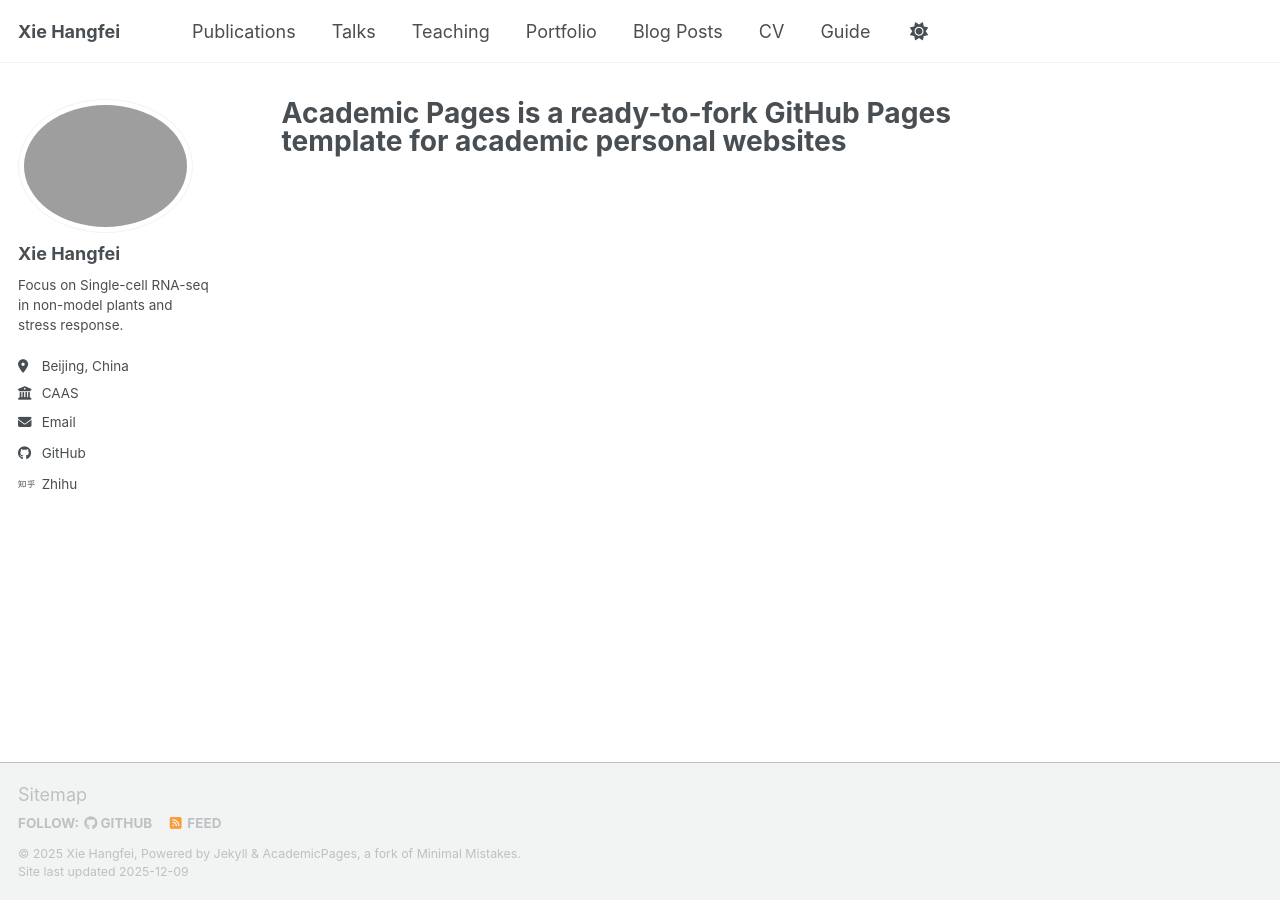
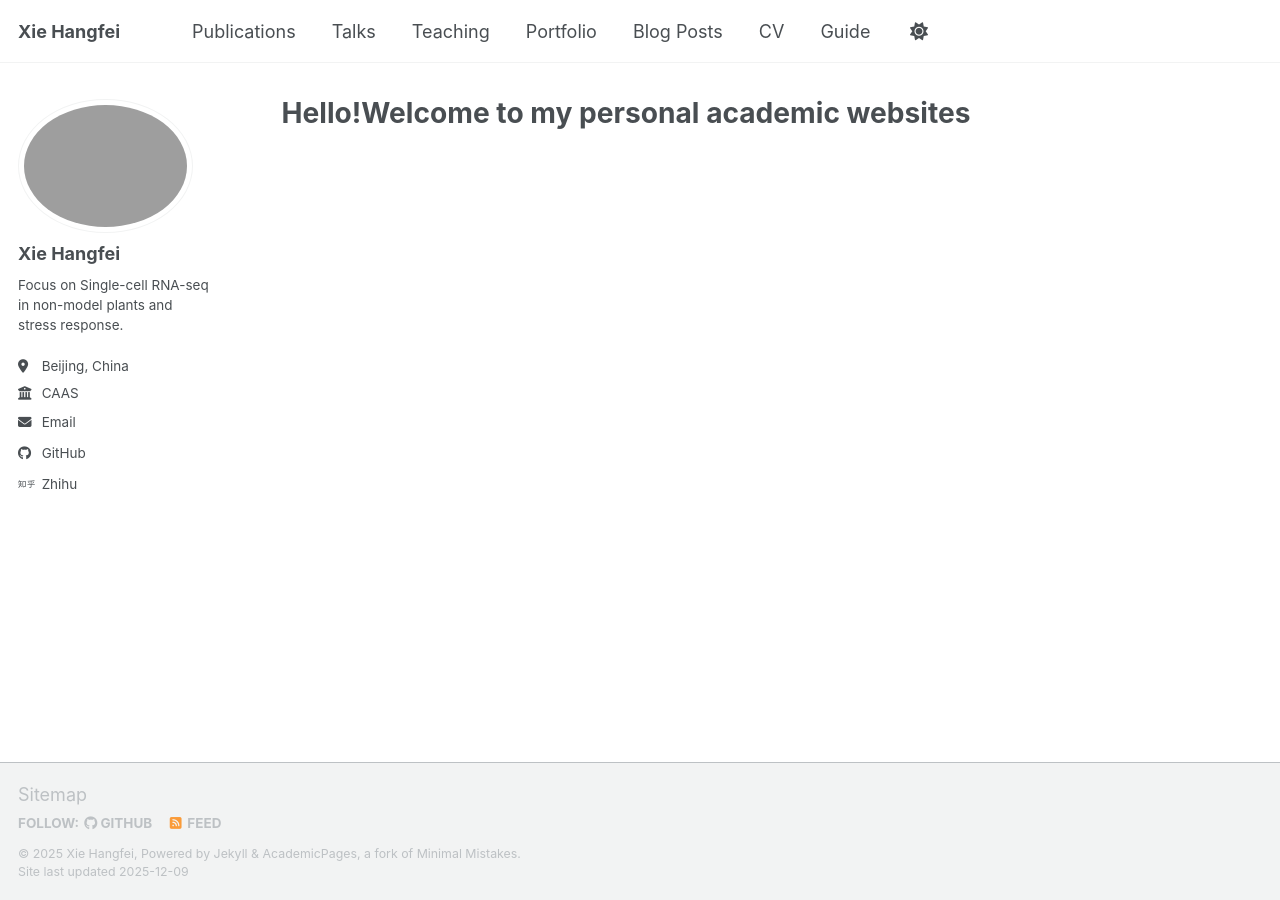
Before and after one commit to xiehfiii/xiehfiii.github.io, a Jekyll site: the page built from _pages/about.md, in a window 1280 px wide. Built offline with Jekyll 4.4.1, drawn with Linux system fonts in a browser that asks for light colours; a script bundle is joined from its source files by our own code; library files that are not in the unit come from our copies.

Commit message:
Update about.md

```diff
--- a/_pages/about.md
+++ b/_pages/about.md
@@ -1,6 +1,6 @@
 ---
 permalink: /
-title: "Academic Pages is a ready-to-fork GitHub Pages template for academic personal websites"
+title: "Hello!Welcome to my personal academic websites"
 author_profile: true
 redirect_from:
   - /about/
```
